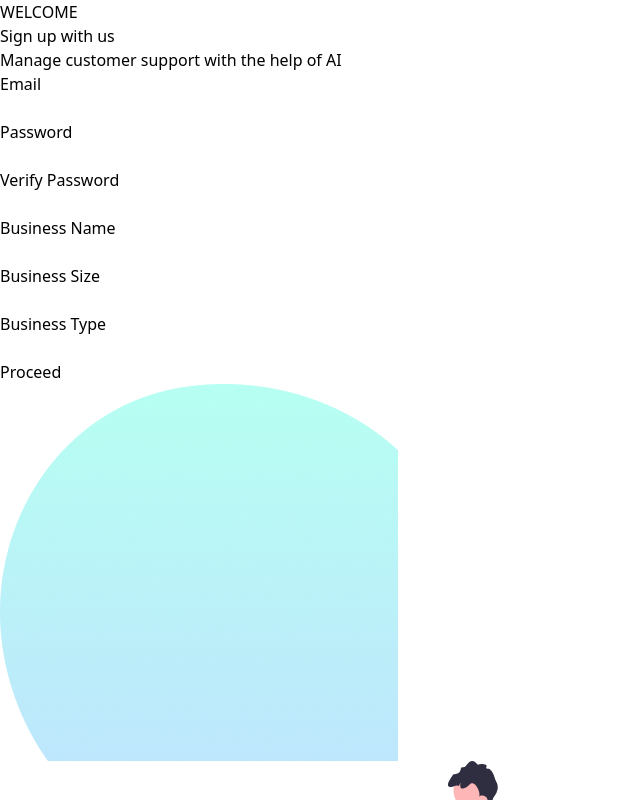
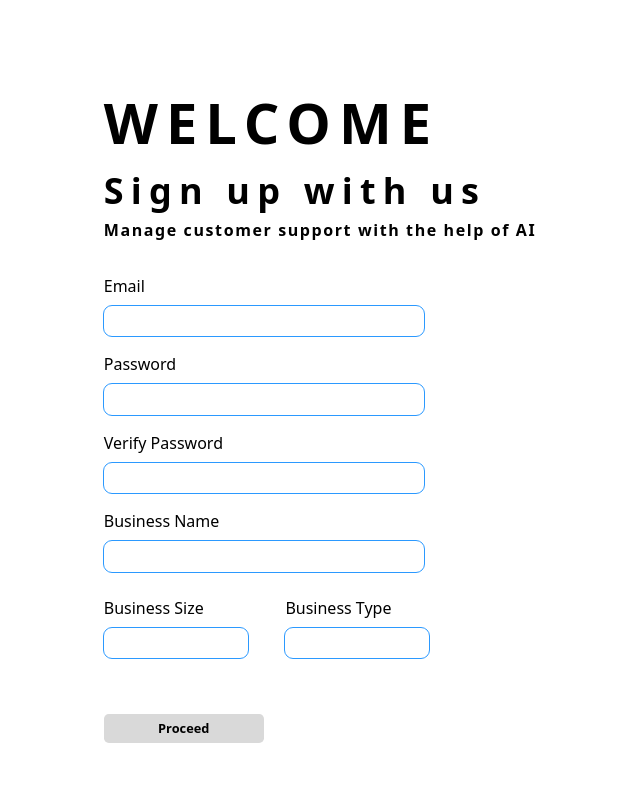
Before and after one commit to ainderew/cap-client, a Next.js app: page /register/business in a window 1280 px wide. Shown: the top 800 px of the page, without its empty margins (0-640 px from the left). Built offline with nearby package versions, Linux system fonts and the light colour scheme.

Commit message:
register and login added

```diff
--- /dev/null
+++ b/src/pages/login.tsx
@@ -0,0 +1,42 @@
+import React from 'react'
+
+const Login: React.FC = () => {
+  const clicked = (): void => {
+    // some functions here when proceed is clicked
+  }
+  return (
+    <div className='font-poppins flex min-h-[100vh] items-center justify-center'>
+      <div>
+        <div className='text-center text-[5rem] font-[600] tracking-[.5rem]'>LOGIN</div>
+        <div className='text-center font-[500]'>Manage customer support with the help of AI</div>
+        <div className='my-[2.5rem] font-[400]'>
+          <div className='py-[.7rem]'>Email</div>
+          <input
+            type='text'
+            className='w-[25rem] rounded-[.5rem] p-[.2rem] px-[.7rem] outline outline-1 outline-[#2B99FF]'
+          ></input>
+        </div>
+        <div className='my-[2.5rem] font-[400]'>
+          <div className='py-[.7rem]'>Password</div>
+          <input
+            type='password'
+            className='w-[25rem] rounded-[.5rem] p-[.2rem] px-[.7rem] outline outline-1 outline-[#2B99FF]'
+          ></input>
+        </div>
+        <div>
+          <div className='text-[.85rem] text-[#2B99FF]'>Forget Password?</div>
+        </div>
+        <div className='my-[2rem] text-center font-[600]'>
+          <button
+            onClick={clicked}
+            className='w-[10rem] rounded-[.3rem] bg-[#D9D9D9] px-[2rem] py-[.5rem]'
+          >
+            LOGIN
+          </button>
+        </div>
+      </div>
+    </div>
+  )
+}
+
+export default Login
--- a/src/pages/register/business.tsx
+++ b/src/pages/register/business.tsx
@@ -1,56 +1,80 @@
 import React from 'react'
 
 const BusinessSignup: React.FC = () => {
+  const clicked = (): void => {
+    // some functions here when proceed is clicked
+  }
   return (
     <div>
-      <div className=''>
-        <div className=''>
-          <div className=''>
+      <div className='font-poppins flex h-[100vh]'>
+        <div className='grid w-full grid-cols-[50%_50%] overflow-x-hidden'>
+          <div className='m-[5rem] flex items-center justify-center'>
             <div>
-              <div className=''>
-                <div className=''>WELCOME</div>
-                <div className=''>Sign up with us</div>
-                <div className=''>Manage customer support with the help of AI</div>
+              <div className='mb-[1.5rem]'>
+                <div className='text-[3.5rem] font-[700] tracking-[.5rem]'>WELCOME</div>
+                <div className='text-[2.25rem] font-[600] tracking-[.45rem]'>Sign up with us</div>
+                <div className='font-[600] tracking-[.1rem]'>
+                  Manage customer support with the help of AI
+                </div>
               </div>
-              <div className=''>
-                <div className=''>Email</div>
-                <input type='text' className=''></input>
+              <div className='my-[.5rem] font-[400]'>
+                <div className='py-[.5rem]'>Email</div>
+                <input
+                  type='text'
+                  className='w-[20rem] rounded-[.5rem] p-[.2rem] px-[.7rem] outline outline-1 outline-[#2B99FF]'
+                ></input>
               </div>
-              <div className=''>
-                <div className=''>Password</div>
-                <input type='password' className=''></input>
+              <div className='my-[.5rem] font-[400]'>
+                <div className='py-[.5rem]'>Password</div>
+                <input
+                  type='password'
+                  className='w-[20rem] rounded-[.5rem] p-[.2rem] px-[.7rem] outline outline-1 outline-[#2B99FF]'
+                ></input>
               </div>
-              <div className=''>
-                <div className=''>Verify Password</div>
-                <input type='password' className=''></input>
+              <div className='my-[.5rem] font-[400]'>
+                <div className='py-[.5rem]'>Verify Password</div>
+                <input
+                  type='password'
+                  className='w-[20rem] rounded-[.5rem] p-[.2rem] px-[.7rem] outline outline-1 outline-[#2B99FF]'
+                ></input>
               </div>
-              <div className=''>
-                <div className=''>Business Name</div>
-                <input type='text' className=''></input>
+              <div className='my-[.5rem] font-[400]'>
+                <div className='py-[.5rem]'>Business Name</div>
+                <input
+                  type='text'
+                  className='w-[20rem] rounded-[.5rem] p-[.2rem] px-[.7rem] outline outline-1 outline-[#2B99FF]'
+                ></input>
               </div>
-              <div className=''>
-                <div className=''>
-                  <div className=''>Business Size</div>
-                  <input type='text' className=''></input>
+              <div className='grid grid-cols-[42%_42%]'>
+                <div className='my-[.5rem] font-[400]'>
+                  <div className='py-[.5rem]'>Business Size</div>
+                  <input
+                    type='text'
+                    className='w-[9rem] rounded-[.5rem] p-[.2rem] px-[.7rem] outline outline-1 outline-[#2B99FF]'
+                  ></input>
                 </div>
-                <div className=''>
-                  <div className=''>Business Type</div>
-                  <input type='text' className=''></input>
+                <div className='my-[.5rem] font-[400]'>
+                  <div className='py-[.5rem]'>Business Type</div>
+                  <input
+                    type='text'
+                    className='w-[9rem] rounded-[.5rem] p-[.2rem] px-[.7rem] outline outline-1 outline-[#2B99FF]'
+                  ></input>
                 </div>
               </div>
 
-              <div className=''>
-                <button className=''>Proceed</button>
+              <div className='mt-[3rem] font-[600]'>
+                <button
+                  onClick={clicked}
+                  className='w-[10rem] rounded-[.3rem] bg-[#D9D9D9] px-[1.5rem] py-[.3rem] text-[.8rem] font-[600]'
+                >
+                  Proceed
+                </button>
               </div>
             </div>
           </div>
           <div className=''>
-            <div className=''>
-              <img src='/images/bsignupvector.png' alt='vector' className='' />
-            </div>
-            <div className=''>
-              <img src='/images/bsignupimage.png' alt='image' className='' />
-            </div>
+            <div className=''>{/* <Image src={''} width={} height={} alt='' /> */}</div>
+            <div className=''>{/* <Image src={''} width={} height={} alt='' /> */}</div>
           </div>
         </div>
       </div>
--- a/src/pages/register/customer.tsx
+++ b/src/pages/register/customer.tsx
@@ -0,0 +1,61 @@
+import React from 'react'
+
+const CustomerSignup: React.FC = () => {
+  const clicked = (): void => {
+    // some functions here when proceed is clicked
+  }
+  return (
+    <div>
+      <div className='font-poppins flex h-[100vh]'>
+        <div className='grid w-full grid-cols-[50%_50%] overflow-x-hidden'>
+          <div className='m-[5rem] flex items-center justify-center'>
+            <div>
+              <div className='mb-[1.5rem]'>
+                <div className='text-[3.5rem] font-[700] tracking-[.5rem]'>WELCOME</div>
+                <div className='text-[2.25rem] font-[600] tracking-[.45rem]'>Sign up with us</div>
+                <div className='font-[600] tracking-[.1rem]'>
+                  Manage customer support with the help of AI
+                </div>
+              </div>
+              <div className='my-[.5rem] font-[400]'>
+                <div className='py-[.5rem]'>Email</div>
+                <input
+                  type='text'
+                  className='w-[20rem] rounded-[.5rem] p-[.2rem] px-[.7rem] outline outline-1 outline-[#2B99FF]'
+                ></input>
+              </div>
+              <div className='my-[.5rem] font-[400]'>
+                <div className='py-[.5rem]'>Password</div>
+                <input
+                  type='password'
+                  className='w-[20rem] rounded-[.5rem] p-[.2rem] px-[.7rem] outline outline-1 outline-[#2B99FF]'
+                ></input>
+              </div>
+              <div className='my-[.5rem] font-[400]'>
+                <div className='py-[.5rem]'>Verify Password</div>
+                <input
+                  type='password'
+                  className='w-[20rem] rounded-[.5rem] p-[.2rem] px-[.7rem] outline outline-1 outline-[#2B99FF]'
+                ></input>
+              </div>
+              <div className='mt-[3rem] font-[600]'>
+                <button
+                  onClick={clicked}
+                  className='w-[10rem] rounded-[.3rem] bg-[#D9D9D9] px-[1.5rem] py-[.3rem] text-[.8rem] font-[600]'
+                >
+                  Proceed
+                </button>
+              </div>
+            </div>
+          </div>
+          <div className=''>
+            <div className=''>{/* <Image src={''} width={} height={} alt='' /> */}</div>
+            <div className=''>{/* <Image src={''} width={} height={} alt='' /> */}</div>
+          </div>
+        </div>
+      </div>
+    </div>
+  )
+}
+
+export default CustomerSignup
```
